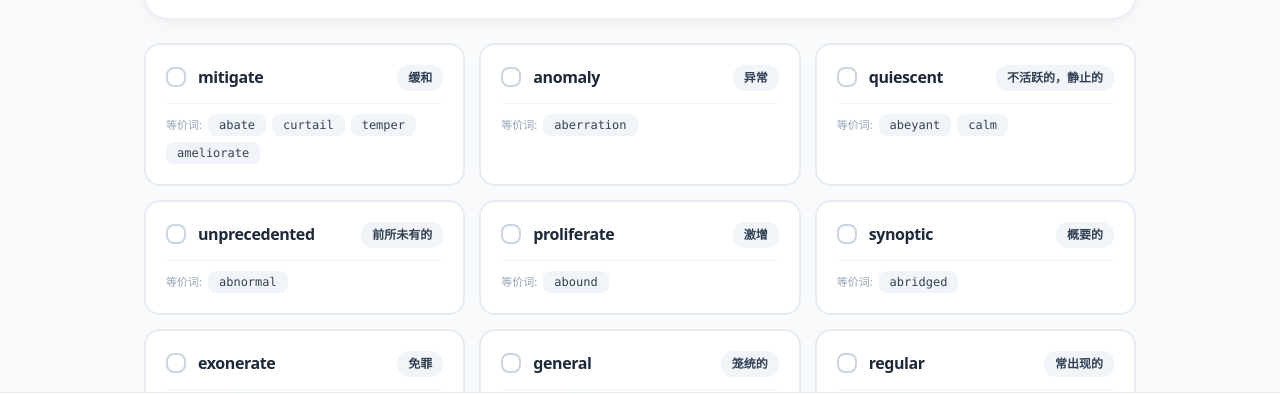
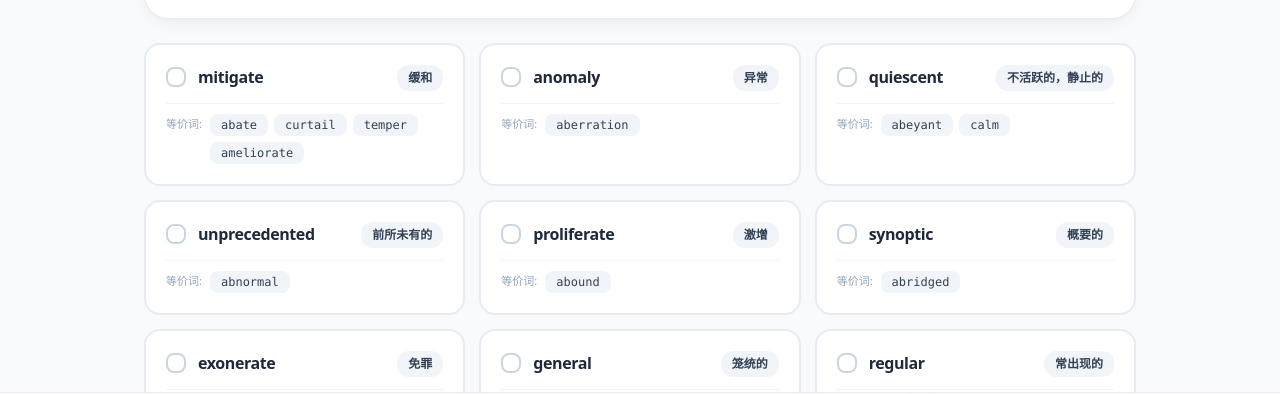
Before and after one commit to pickmiu/gre-select-two, a React (Vite) app: page / in a window 1280 px wide. Shown: the part 331-725 px from the top of the page. Built offline with nearby package versions, Linux system fonts and the light colour scheme.

Commit message:
fix: Align equivalent word pills vertically in WordItem

```diff
--- a/src/components/WordList/WordItem.tsx
+++ b/src/components/WordList/WordItem.tsx
@@ -72,17 +72,18 @@ export const WordItem: React.FC<WordItemProps> = React.memo(({
       {/* Equivalent Words Tags */}
       {equivalents.length > 0 && (
         <div
-          className={`mt-3 flex flex-wrap gap-1.5 pt-2.5 border-t ${
+          className={`mt-3 flex items-start space-x-2 pt-2.5 border-t ${
             isSelected ? 'border-blue-200/60' : 'border-slate-100'
           }`}
         >
           <span
-            className={`text-[11px] font-medium self-center ${
+            className={`text-[11px] font-medium pt-0.5 shrink-0 ${
               isSelected ? 'text-blue-600 font-semibold' : 'text-slate-400'
             }`}
           >
             等价词:
           </span>
+          <div className="flex flex-wrap gap-1.5 min-w-0 flex-1">
             {equivalents.map((eq, idx) => (
               <span
                 key={idx}
@@ -96,6 +97,7 @@ export const WordItem: React.FC<WordItemProps> = React.memo(({
               </span>
             ))}
           </div>
+        </div>
       )}
     </div>
   );
```
Lines whose indentation alone changed are shown as unchanged.
